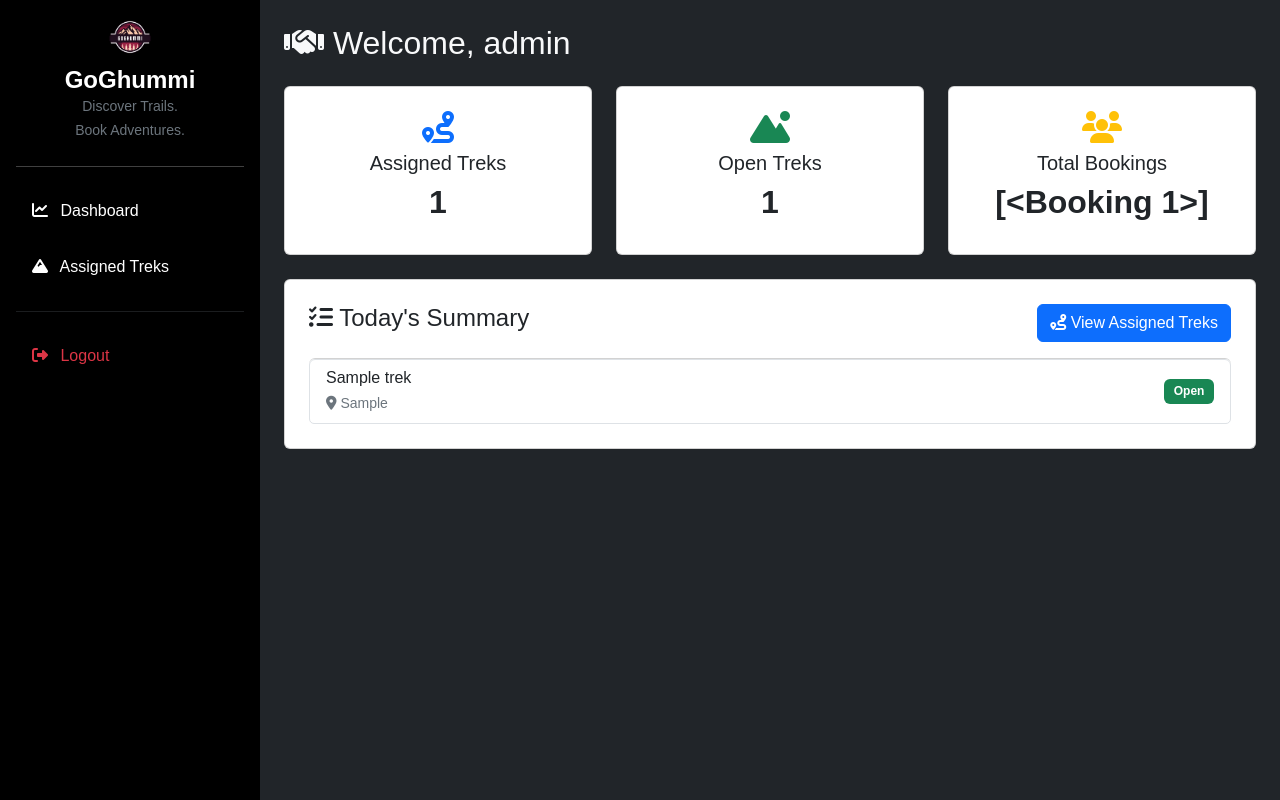
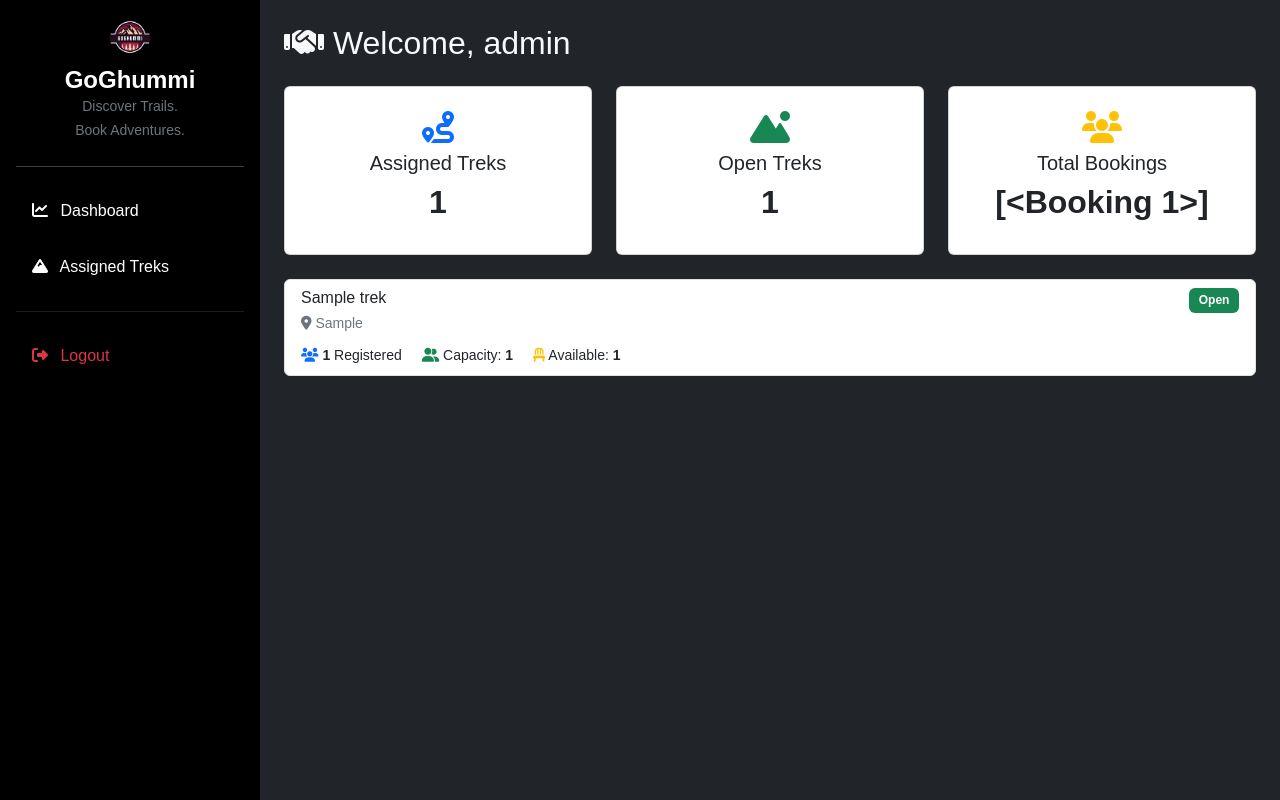
Before and after one commit to i-shashikant/GoGhummi-Trekking-Management-App, a Flask app: template templates/staff/dashboard.html in a window 1280 px wide. Run offline with Flask 3, Linux system fonts and the light colour scheme; tables that the repository leaves empty hold one stand-in row (values such as "Sample post"); the template is opened without the code that fills it: values that come from a table or form of the project are taken from there, most other values are stand-ins (such as "Sample title", 1, 10 or a date in 2020).

Commit message:
Core functionality add

```diff
--- a/templates/staff/dashboard.html
+++ b/templates/staff/dashboard.html
@@ -63,51 +63,45 @@
 </div>
 
 <!-- Today's Summary -->
-
-<div class="card card-trek p-4 mb-4">
-
-    <div class="d-flex justify-content-between align-items-center mb-3">
-
-        <h4>
-
-            <i class="fa-solid fa-list-check"></i>
-
-            Today's Summary
-
-        </h4>
-
-        <a href="{{ url_for('staff.assigned_treks') }}"
-           class="btn btn-primary">
-
-            <i class="fa-solid fa-route"></i>
-
-            View Assigned Treks
-
-        </a>
-
-    </div>
-
-    {% if assigned_treks %}
-
 <div class="list-group">
 
 {% for trek in assigned_treks[:3] %}
 
 <div class="list-group-item">
 
-                <div class="d-flex justify-content-between align-items-center">
+    <div class="d-flex justify-content-between align-items-start">
 
         <div>
 
-                        <h6 class="mb-1">{{ trek.trek_name }}</h6>
+            <h6 class="mb-1">
+                {{ trek.trek_name }}
+            </h6>
 
             <small class="text-secondary">
+                <i class="fa-solid fa-location-dot"></i>
+                {{ trek.location }}
+            </small>
 
-                            <i class="fa-solid fa-location-dot"></i>
+            <div class="mt-2">
 
-                            {{ trek.location }}
+                <small class="me-3">
+                    <i class="fa-solid fa-users text-primary"></i>
+                    <strong>{{ trek.bookings|length }}</strong> Registered
+                </small>
 
+                <small class="me-3">
+                    <i class="fa-solid fa-user-group text-success"></i>
+                    Capacity:
+                    <strong>{{ trek.max_slots }}</strong>
                 </small>
+
+                <small>
+                    <i class="fa-solid fa-chair text-warning"></i>
+                    Available:
+                    <strong>{{ trek.available_slots }}</strong>
+                </small>
+
+            </div>
 
         </div>
 
@@ -118,8 +112,7 @@
             bg-secondary
         {% else %}
             bg-warning text-dark
-                    {% endif %}
-                    ">
+        {% endif %}">
 
             {{ trek.status }}
 
@@ -133,18 +126,4 @@
 
 </div>
 
-
-
-    {% else %}
-
-        <div class="alert alert-info mb-0">
-
-            No treks assigned yet.
-
-        </div>
-
-    {% endif %}
-
-</div>
-
 {% endblock %}
```
Also changed, not shown: routes/staff.py (+15 -4 lines), templates/staff/manage_trek.html (+17 -14 lines). Lines whose indentation alone changed are shown as unchanged.
